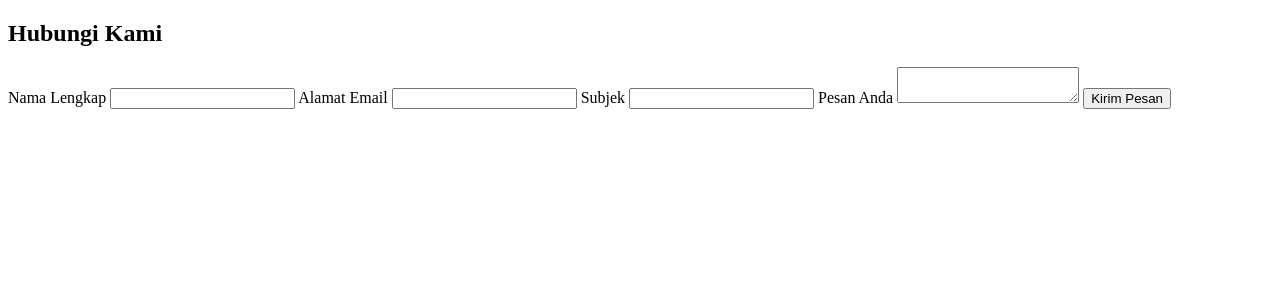
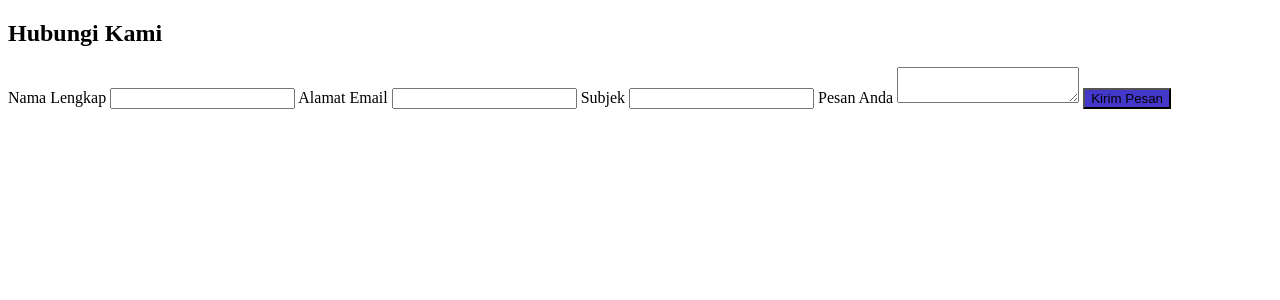
Before and after one commit to muharya022/ilkom-22-cloud-7, a Django app: template sistem_laporan/dokumen/templates/kontak.html in a window 1280 px wide, with the pointer over the restyled element. Shown: the top 300 px of the page. Run offline with Django 5.2, Linux system fonts and the light colour scheme; the template is opened without the code that fills it, so the values that code supplies are empty; parts of the project's set-up code (start-up, migrations or seed data) failed here and were passed over.

Commit message:
update kontak.html

```diff
--- a/sistem_laporan/dokumen/templates/kontak.html
+++ b/sistem_laporan/dokumen/templates/kontak.html
@@ -17,7 +17,9 @@
 
 
 
-
+    button:hover {
+      background-color: #4338ca;
+    }
 
     @keyframes fadeIn {
       from { opacity: 0; transform: translateY(10px); }
```
